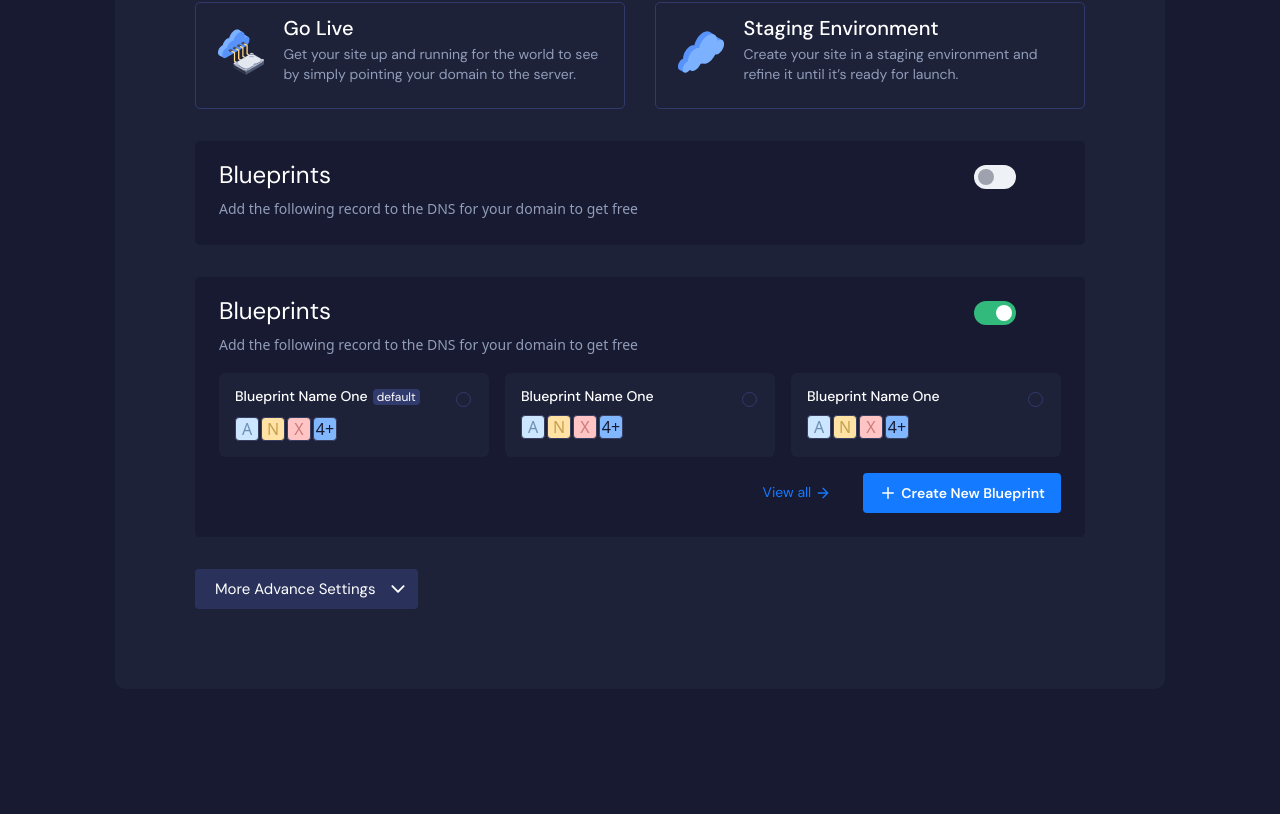
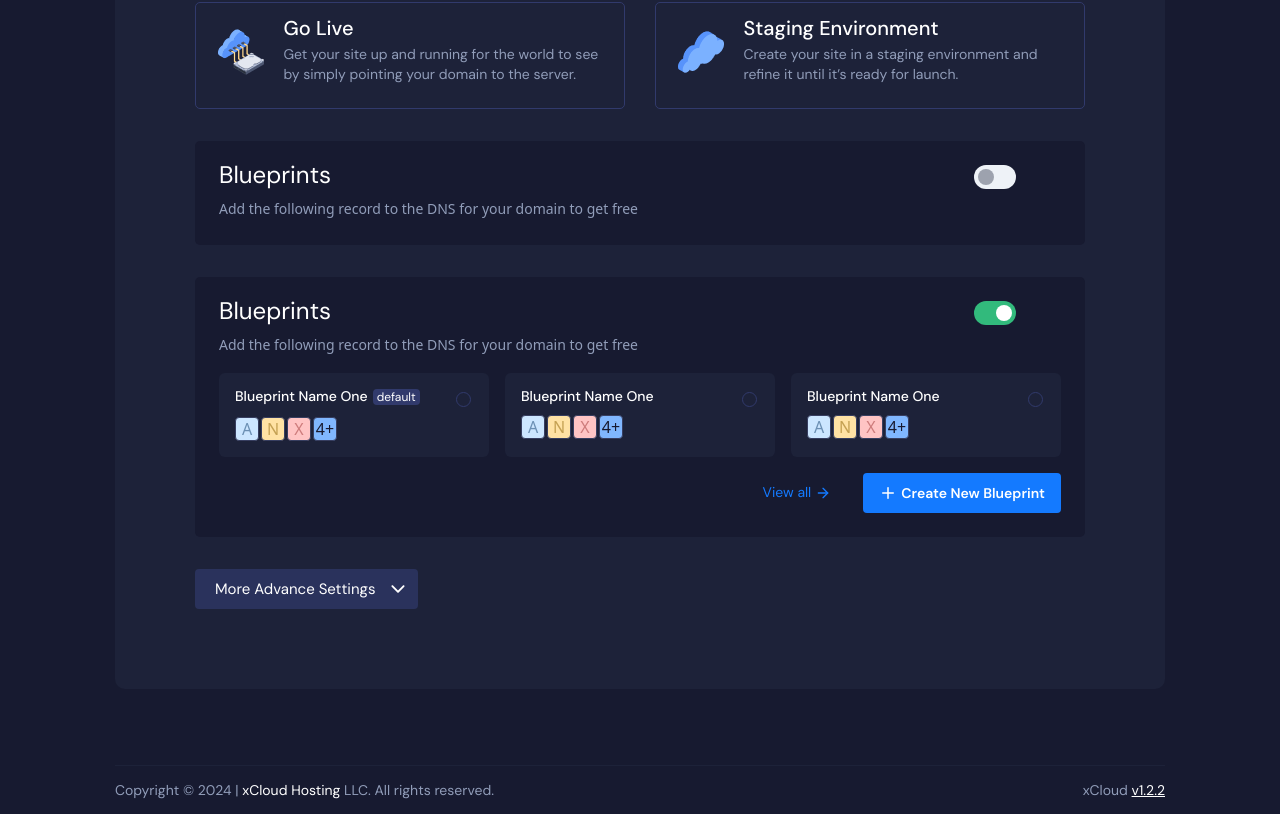
Before and after one commit to raiyan1999j/server-provider, a React (Vite) app: page / in a window 1280 px wide. Shown: the part 594-1408 px from the top of the page. Before the commit the page ends 1283 px from the top, so only its background shows below. Built offline with nearby package versions, Linux system fonts and the light colour scheme.

Commit message:
footer ui

```diff
--- a/src/App.jsx
+++ b/src/App.jsx
@@ -1,3 +1,4 @@
+import Footer from "./Components/Footer/Footer";
 import Navbar from "./Components/Navbar/Navbar";
 import SetupServer from "./Components/SetupServer/SetupServer";
 
@@ -13,7 +14,7 @@ export default function App(){
       </main>
 
       <footer>
-
+        <Footer/>
       </footer>
     </>
   )
--- /dev/null
+++ b/src/Components/Footer/Footer.jsx
@@ -0,0 +1,22 @@
+
+export default function Footer(){
+    return(
+        <>
+            <section className="w-[1050px] mx-auto mt-[76px] py-4 border border-[#1D2239] border-r-0 border-b-0 border-l-0">
+                <div className="w-full mx-auto flex flex-row justify-between">
+                    <div>
+                        <h5 className="font-normal font-dmSans text-sm leading-4 text-[#919DB9]">
+                        Copyright © 2024 | <span className="text-[#FFFF]">xCloud Hosting</span> LLC. All rights reserved.
+                        </h5>
+                    </div>
+
+                    <div>
+                        <h5 className="font-normal font-dmSans text-sm leading-4 text-[#919DB9]">
+                        xCloud <span className="text-[#FFFF] underline">v1.2.2</span>
+                        </h5>
+                    </div>
+                </div>
+            </section>
+        </>
+    )
+}
```
